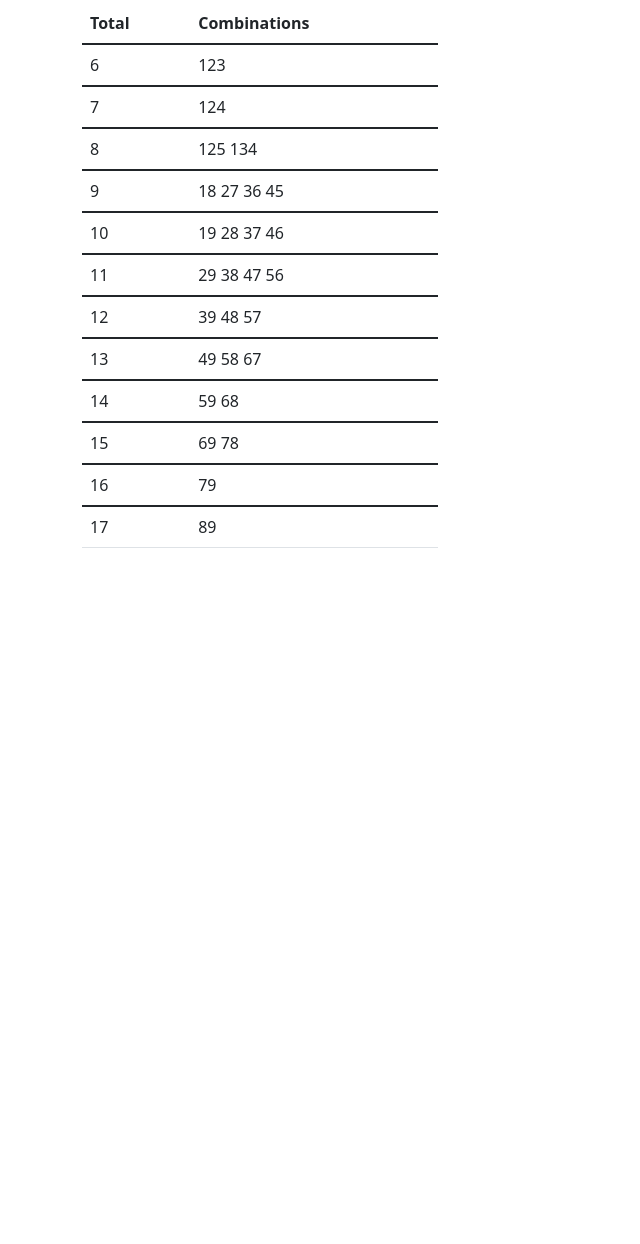
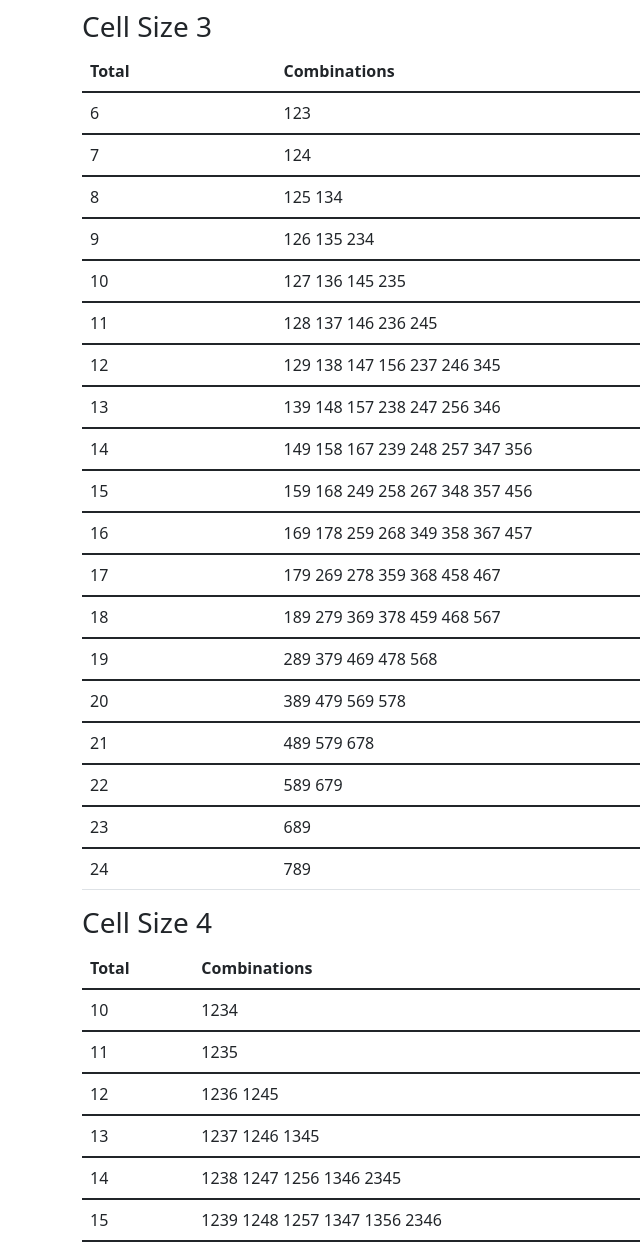
Before and after one commit to hemdagem/killer-sudoku-combinations, a Gatsby site: page / in a window 1280 px wide. Shown: the part 873-2117 px from the top of the page, without its empty margins (0-640 px from the left). Before the commit the page ends 1461 px from the top, so only its background shows below. Built offline with nearby package versions, Linux system fonts and the light colour scheme; Gatsby itself is replaced by a stand-in of ours.

Commit message:
added all numbers and filtering

```diff
--- a/gatsby-config.ts
+++ b/gatsby-config.ts
@@ -1,14 +1,9 @@
 import type { GatsbyConfig } from "gatsby";
-
-require("dotenv").config({
-  path: `.env.${process.env.NODE_ENV}`,
-})
 
 const config: GatsbyConfig = {
   siteMetadata: {
     title: ``,
     siteUrl: `https://www.yourdomain.tld`,
-    productsPerPage: Number(process.env.PRODUCTS_PER_PAGE)
   },
   plugins: ["gatsby-plugin-image","gatsby-plugin-sharp",  "gatsby-transformer-sharp", "gatsby-plugin-react-helmet", "gatsby-plugin-sitemap", {
     resolve: 'gatsby-plugin-manifest',
--- a/src/data/combinations.json
+++ b/src/data/combinations.json
@@ -1,21 +1,22 @@
-[{
+[
+  {
     "size": 2,
     "combinations": [
       { "total": 3, "combination": ["12"] },
       { "total": 4, "combination": ["13"] },
-          { "total": 5, "combination": ["14", "23"] },
+      { "total": 5, "combination": ["14 23"] },
       { "total": 6, "combination": ["15 24"] },
       { "total": 7, "combination": ["16 25 34"] },
       { "total": 8, "combination": ["17 26 35"] },
       { "total": 9, "combination": ["18 27 36 45"] },
-          { "total": 10, "combination":[ "19 28 37 46"] },
-          { "total": 11, "combination":[ "29 38 47 56"] },
-          { "total": 12, "combination":[ "39 48 57"] },
-          { "total": 13, "combination":[ "49 58 67"] },
-          { "total": 14, "combination":[ "59 68"] },
-          { "total": 15, "combination":[ "69 78"] },
-          { "total": 16, "combination":[ "79"] },
-          { "total": 17, "combination":[ "89"] }
+      { "total": 10, "combination": ["19 28 37 46"] },
+      { "total": 11, "combination": ["29 38 47 56"] },
+      { "total": 12, "combination": ["39 48 57"] },
+      { "total": 13, "combination": ["49 58 67"] },
+      { "total": 14, "combination": ["59 68"] },
+      { "total": 15, "combination": ["69 78"] },
+      { "total": 16, "combination": ["79"] },
+      { "total": 17, "combination": ["89"] }
     ]
   },
   {
@@ -24,15 +25,237 @@
       { "total": 6, "combination": ["123"] },
       { "total": 7, "combination": ["124"] },
       { "total": 8, "combination": ["125 134"] },
-      { "total": 9, "combination": ["18 27 36 45"] },
-      { "total": 10, "combination":[ "19 28 37 46"] },
-      { "total": 11, "combination":[ "29 38 47 56"] },
-      { "total": 12, "combination":[ "39 48 57"] },
-      { "total": 13, "combination":[ "49 58 67"] },
-      { "total": 14, "combination":[ "59 68"] },
-      { "total": 15, "combination":[ "69 78"] },
-      { "total": 16, "combination":[ "79"] },
-      { "total": 17, "combination":[ "89"] }
+      { "total": 9, "combination": ["126 135 234"] },
+      { "total": 10, "combination": ["127 136 145 235"] },
+      { "total": 11, "combination": ["128 137 146 236 245"] },
+      { "total": 12, "combination": ["129 138 147 156 237 246 345"] },
+      { "total": 13, "combination": ["139 148 157 238 247 256 346"] },
+      { "total": 14, "combination": ["149 158 167 239 248 257 347 356"] },
+      { "total": 15, "combination": ["159 168 249 258 267 348 357 456"] },
+      { "total": 16, "combination": ["169 178 259 268 349 358 367 457"] },
+      { "total": 17, "combination": ["179 269 278 359 368 458 467"] },
+      { "total": 18, "combination": ["189 279 369 378 459 468 567"] },
+      { "total": 19, "combination": ["289 379 469 478 568"] },
+      { "total": 20, "combination": ["389 479 569 578"] },
+      { "total": 21, "combination": ["489 579 678"] },
+      { "total": 22, "combination": ["589 679"] },
+      { "total": 23, "combination": ["689"] },
+      { "total": 24, "combination": ["789"] }
     ]
+  },
+  {
+    "size": 4,
+    "combinations": [
+      { "total": 10, "combination": ["1234"] },
+      { "total": 11, "combination": ["1235"] },
+      { "total": 12, "combination": ["1236 1245"] },
+      { "total": 13, "combination": ["1237 1246 1345"] },
+      { "total": 14, "combination": ["1238 1247 1256 1346 2345"] },
+      { "total": 15, "combination": ["1239 1248 1257 1347 1356 2346"] },
+      {
+        "total": 16,
+        "combination": ["1249 1258 1267 1348 1357 1456 2347 2356"]
+      },
+      {
+        "total": 17,
+        "combination": ["1259 1268 1349 1358 1367 1457 2348 2357 2456"]
+      },
+      {
+        "total": 18,
+        "combination": [
+          "1269 1278 1359 1368 1458 1467 2349 2358 2367 2457 3456"
+        ]
+      },
+      {
+        "total": 19,
+        "combination": [
+          "1279 1369 1378 1459 1468 1567 2359 2368 2458 2467 3457"
+        ]
+      },
+      {
+        "total": 20,
+        "combination": [
+          "1289 1379 1469 1478 1568 2369 2378 2459 2468 2567 3458 3467"
+        ]
+      },
+      {
+        "total": 21,
+        "combination": [
+          "1389 1479 1569 1578 2379 2469 2478 2568 3459 3468 3567"
+        ]
+      },
+      {
+        "total": 22,
+        "combination": [
+          "1489 1579 1678 2389 2479 2569 2578 3469 3478 3568 4567"
+        ]
+      },
+      {
+        "total": 23,
+        "combination": ["1589 1679 2489 2579 2678 3479 3569 3578 4568"]
+      },
+      {
+        "total": 24,
+        "combination": ["1689 2589 2679 3489 3579 3678 4569 4578"]
+      },
+      { "total": 25, "combination": ["1789 2689 3589 3679 4579 4678"] },
+      { "total": 26, "combination": ["2789 3689 4589 4679 5678"] },
+      { "total": 27, "combination": ["3789 4689 5679"] },
+      { "total": 28, "combination": ["4789 5689"] },
+      { "total": 29, "combination": ["5789"] },
+      { "total": 30, "combination": ["6789"] }
+    ]
+  },
+  {
+    "size": 5,
+    "combinations": [
+      { "total": 15, "combination": ["12345"] },
+      { "total": 16, "combination": ["12346"] },
+      { "total": 17, "combination": ["12347 12356"] },
+      { "total": 18, "combination": ["12348 12357 12456"] },
+      { "total": 19, "combination": ["12349 12358 12367 12457 13456"] },
+      { "total": 20, "combination": ["12359 12368 12458 12467 13457 23456"] },
+      {
+        "total": 21,
+        "combination": ["12369 12378 12459 12468 12567 13458 13467 23457"]
+      },
+      {
+        "total": 22,
+        "combination": ["12379 12469 12478 12568 13459 13468 13567 23458 23467"]
+      },
+      {
+        "total": 23,
+        "combination": [
+          "12389 12479 12569 12578 13469 13478 13568 14567 23459 23468 23567"
+        ]
+      },
+      {
+        "total": 24,
+        "combination": [
+          "12489 12579 12678 13479 13569 13578 14568 23469 23478 23568 24567"
+        ]
+      },
+      {
+        "total": 25,
+        "combination": [
+          "12589 12679 13489 13579 13678 14569 14578 23479 23569 23578 24568 34567"
+        ]
+      },
+      {
+        "total": 26,
+        "combination": [
+          "12689 13589 13679 14579 14678 23489 23579 23678 24569 24578 34568"
+        ]
+      },
+      {
+        "total": 27,
+        "combination": [
+          "12789 13689 14589 14679 15678 23589 23679 24579 24678 34569 34578"
+        ]
+      },
+      {
+        "total": 28,
+        "combination": ["13789 14689 15679 23689 24589 24679 25678 34579 34678"]
+      },
+      {
+        "total": 29,
+        "combination": ["14789 15689 23789 24689 25679 34589 34679 35678"]
+      },
+      { "total": 30, "combination": ["15789 24789 25689 34689 35679 45678"] },
+      { "total": 31, "combination": ["16789 25789 34789 35689 45679"] },
+      { "total": 32, "combination": ["26789 35789 45689"] },
+      { "total": 33, "combination": ["36789 45789"] },
+      { "total": 34, "combination": ["46789"] },
+      { "total": 35, "combination": ["56789"] }
+    ]
+  },
+  {
+    "size": 6,
+    "combinations": [
+      { "total": 21, "combination": ["123456"] },
+      { "total": 22, "combination": ["123457"] },
+      { "total": 23, "combination": ["123458 123467"] },
+      { "total": 24, "combination": ["123459 123468 123567"] },
+      { "total": 25, "combination": ["123469 123478 123568 124567"] },
+      { "total": 26, "combination": ["123479 123569 123578 124568 134567"] },
+      {
+        "total": 27,
+        "combination": ["123489 123579 123678 124569 124578 134568 234567"]
+      },
+      {
+        "total": 28,
+        "combination": ["123589 123679 124579 124678 134569 134578 234568"]
+      },
+      {
+        "total": 29,
+        "combination": [
+          "123689 124589 124679 125678 134579 134678 234569 234578"
+        ]
+      },
+      {
+        "total": 30,
+        "combination": [
+          "123789 124689 125679 134589 134679 135678 234579 234678"
+        ]
+      },
+      {
+        "total": 31,
+        "combination": [
+          "124789 125689 134689 135679 145678 234589 234679 235678"
+        ]
+      },
+      {
+        "total": 32,
+        "combination": ["125789 134789 135689 145679 234689 235679 245678"]
+      },
+      {
+        "total": 33,
+        "combination": ["126789 135789 145689 234789 235689 245679 345678"]
+      },
+      { "total": 34, "combination": ["136789 145789 235789 245689 345679"] },
+      { "total": 35, "combination": ["146789 236789 245789 345689"] },
+      { "total": 36, "combination": ["156789 246789 345789"] },
+      { "total": 37, "combination": ["256789 346789"] },
+      { "total": 38, "combination": ["356789"] },
+      { "total": 39, "combination": ["456789"] }
+    ]
+  },
+  {
+    "size": 7,
+    "combinations": [
+      { "total": 28, "combination": ["1234567"] },
+      { "total": 29, "combination": ["1234568"] },
+      { "total": 30, "combination": ["1234569 1234578"] },
+      { "total": 31, "combination": ["1234579 1234678"] },
+      { "total": 32, "combination": ["1234589 1234679 1235678"] },
+      { "total": 33, "combination": ["1234689 1235679 1245678"] },
+      { "total": 34, "combination": ["1234789 1235689 1245679 1345678"] },
+      { "total": 35, "combination": ["1235789 1245689 1345679 2345678"] },
+      { "total": 36, "combination": ["1236789 1245789 1345689 2345679"] },
+      { "total": 37, "combination": ["1246789 1345789 2345689"] },
+      { "total": 38, "combination": ["1256789 1346789 2345789"] },
+      { "total": 39, "combination": ["1356789 2346789"] },
+      { "total": 40, "combination": ["1456789 2356789"] },
+      { "total": 41, "combination": ["2456789"] },
+      { "total": 42, "combination": ["3456789"] }
+    ]
+  },
+  {
+    "size": 8,
+    "combinations": [
+      { "total": 36, "combination": ["12345678"] },
+      { "total": 37, "combination": ["12345679"] },
+      { "total": 38, "combination": ["12345689"] },
+      { "total": 39, "combination": ["12345789"] },
+      { "total": 40, "combination": ["12346789"] },
+      { "total": 41, "combination": ["12356789"] },
+      { "total": 42, "combination": ["12456789"] },
+      { "total": 43, "combination": ["13456789"] },
+      { "total": 44, "combination": ["23456789"] }
+    ]
+  },
+  {
+    "size": 9,
+    "combinations": [{ "total": 45, "combination": ["123456789"] }]
   }
 ]
--- a/src/pages/index.tsx
+++ b/src/pages/index.tsx
@@ -48,12 +48,13 @@ const IndexPage = (data: PageProps<data>) => {
   return (
     <main>
       <NavBar></NavBar>
-      <Head title="All Desi Wear - All your desi wear needs are available here"></Head>
+      <Head title="Killer Sudoku Combinations | Featuring filters to focus on desired numbers"></Head>
       <div className="container my-4">
-        <div className="row row-cols-1 row-cols-md-3 g-4">
+        <div className="row mb-3">
           <div className="col">
-            <label htmlFor="cell-size">Cell Size</label>
+            <div className="form-floating">
               <select
+                className="form-select"
                 name="cell-size"
                 ref={cellSize}
                 onChange={(e) => SetFilterSize()}
@@ -67,9 +68,17 @@ const IndexPage = (data: PageProps<data>) => {
                   );
                 })}
               </select>
+              <label htmlFor="cell-size">Cell Size</label>
+            </div>
           </div>
           <div className="col">
-            <select ref={total} onChange={(e) => SetFilterSize()}>
+            <div className="form-floating">
+              <select
+                className="form-select"
+                name="total"
+                ref={total}
+                onChange={(e) => SetFilterSize()}
+              >
                 <option value="0">All</option>
                 {Array(46)
                   .fill(0, 1)
@@ -79,13 +88,15 @@ const IndexPage = (data: PageProps<data>) => {
                     </option>
                   ))}
               </select>
+              <label htmlFor="total">Total</label>
             </div>
           </div>
-        <div className="row row-cols-1 row-cols-md-3 g-4">
+        </div>
+        <div className="row">
           <div className="col">
             {results.data.allCombinationsJson.nodes.map((item) => (
               <div>
-                <h3>{item.size}</h3>
+                <h3 className="gy-5">Cell Size {item.size}</h3>
                 <table className="table">
                   <thead>
                     <tr>
```
Also changed, not shown: README.md, 2 other files. Lines whose indentation alone changed are shown as unchanged.
